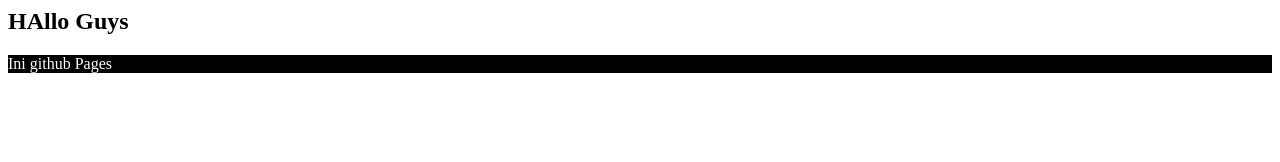
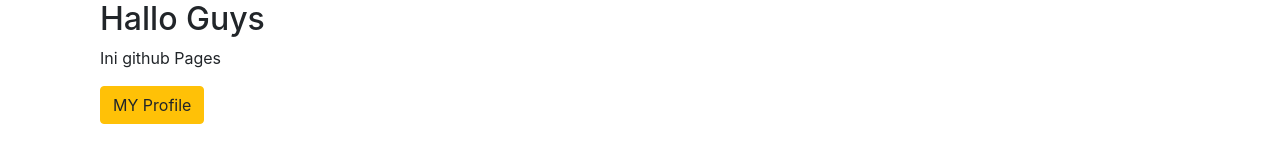
Before and after one commit to kumang93/kumang93.github.io, a plain HTML site: page index.html in a window 1280 px wide. Drawn offline with nearby package versions, Linux system fonts and the light colour scheme.

Commit message:
new index

```diff
--- a/index.html
+++ b/index.html
@@ -1,17 +1,19 @@
-<!DOCTYPE>
+<!DOCTYPE html>
 <html>
 <head>
 	<title>Lukman Page Github</title>
-	<style type="text/css">
-	p{
-		background: #000;
-		color: #fff;
-	}
-	</style>
+	<link rel="stylesheet" type="text/css" href="https://maxcdn.bootstrapcdn.com/bootswatch/3.3.6/superhero/bootstrap.min.css">
 </head>
 <body>
-	<h2>HAllo Guys</h2>
-	<p>Ini github Pages</p>
-	<a href=""></a>
+
+	<div class="container">
+		<div class="col-md-6">
+			<h2>Hallo Guys</h2>
+			<p>Ini github Pages</p>
+			<a href="aboutme.html" class="btn btn-warning">MY Profile</a>
+		</div>
+
+	</div><!--end container-->
+
 </body>
 </html>
```
